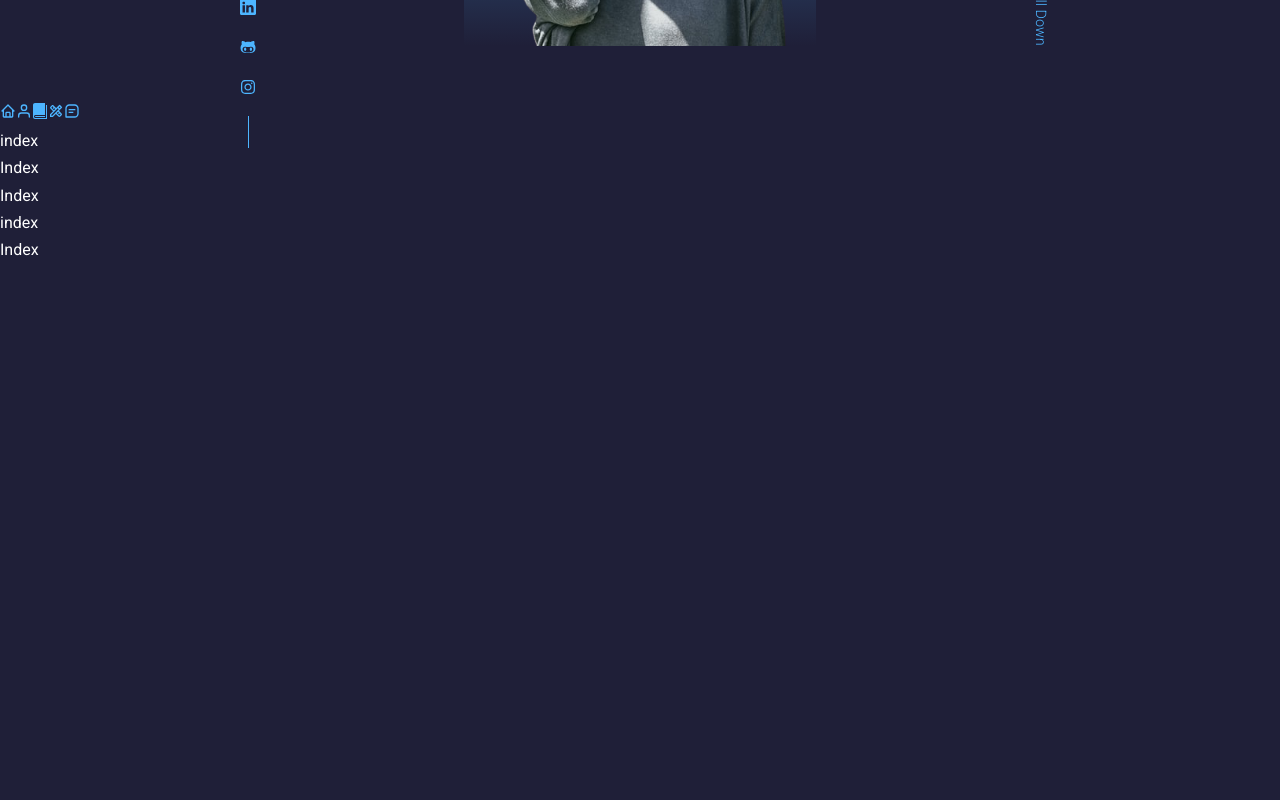
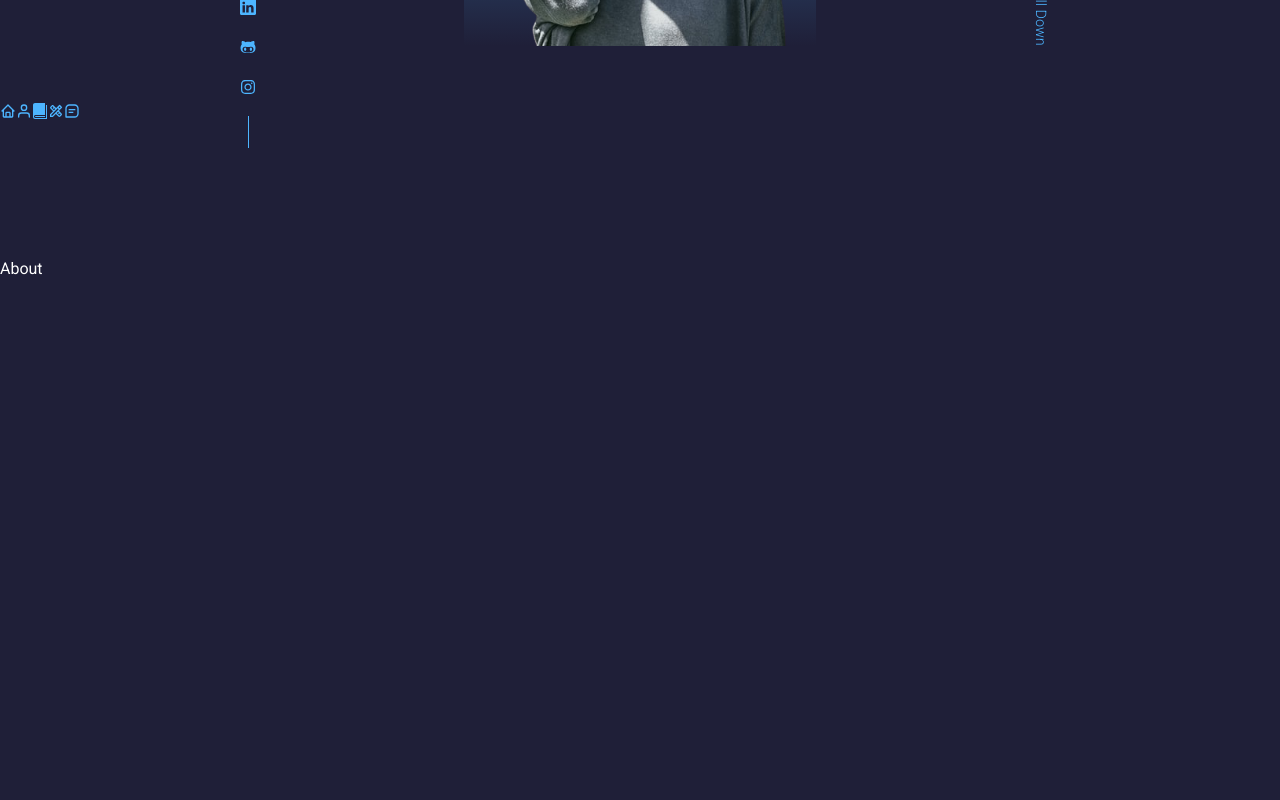
Before and after one commit to cesinhalius/PortfolioExample, a React (Create React App) app: page / in a window 1280 px wide. Shown: the part 700-1500 px from the top of the page. Before the commit the page ends 963 px from the top, so only its background shows below. Built offline with nearby package versions, Linux system fonts and the light colour scheme.

Commit message:
Adicionando id aos elementos

```diff
--- a/src/components/about/Index.jsx
+++ b/src/components/about/Index.jsx
@@ -3,7 +3,9 @@ import './style.css'
 
 const Index = () => {
   return (
-    <div>index</div>
+    <section id='about'>
+      About
+    </section>
   )
 }
 
--- a/src/components/contact/index.jsx
+++ b/src/components/contact/index.jsx
@@ -3,7 +3,9 @@ import './style.css'
 
 const Index = () => {
   return (
-    <div>index</div>
+    <section id='contact'>
+      Contact
+    </section>
   )
 }
 
--- a/src/components/experience/Index.jsx
+++ b/src/components/experience/Index.jsx
@@ -3,7 +3,9 @@ import './style.css'
 
 const Index = () => {
   return (
-    <div>Index</div>
+    <section id='experience'>
+      Experience
+    </section>
   )
 }
 
--- a/src/components/nav/Index.jsx
+++ b/src/components/nav/Index.jsx
@@ -5,6 +5,7 @@ import { BiMessageSquareDetail } from 'react-icons/bi'
 import { FiUser } from 'react-icons/fi'
 import { ImBook } from 'react-icons/im'
 import { MdOutlineDesignServices } from 'react-icons/md'
+
 const Index = () => {
   return (
     <nav>
--- a/src/components/services/Index.jsx
+++ b/src/components/services/Index.jsx
@@ -3,7 +3,9 @@ import './style.css'
 
 const Index = () => {
   return (
-    <div>Index</div>
+    <section id='service'>
+      Services
+      </section>
   )
 }
 
```
